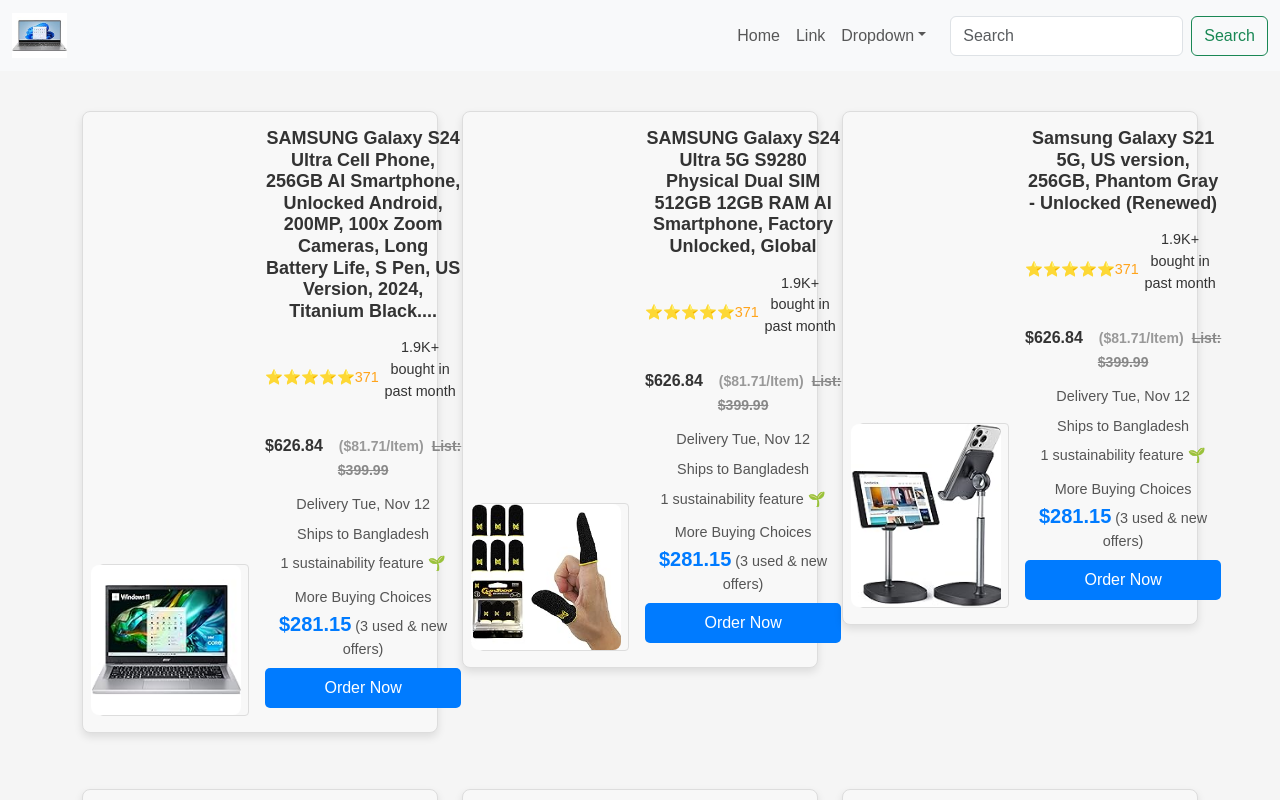
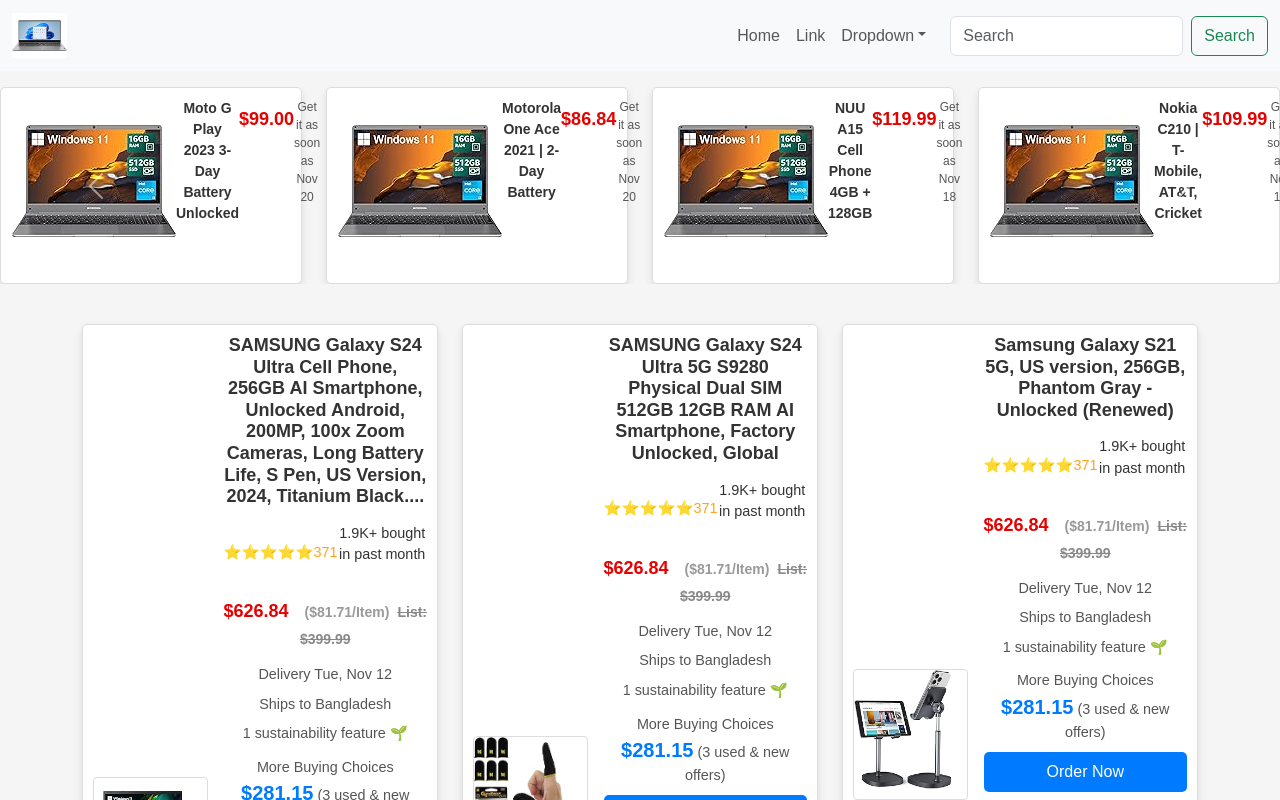
Before and after one commit to Nazmol3215/NewBagT, a React (Create React App) app: page /MobaileDetails in a window 1280 px wide. Shown: the top 800 px of the page. Built offline with nearby package versions, Linux system fonts and the light colour scheme.

Commit message:
Five commit

```diff
--- a/src/App.css
+++ b/src/App.css
@@ -649,3 +649,35 @@
     width: 177px;
     height: 90px;
   }
+
+
+
+  .product-card {
+    border: 1px solid #ddd;
+    border-radius: 5px;
+    padding: 10px;
+    text-align: center;
+    background-color: white;
+  }
+
+  .product-card img {
+    max-width: 100%;
+    height: auto;
+    margin-bottom: 10px;
+  }
+
+  .product-title {
+    font-size: 14px;
+    font-weight: bold;
+    color: #333;
+  }
+
+  .product-price {
+    color: #e60000;
+    font-size: 18px;
+  }
+
+  .product-shipping {
+    color: #555;
+    font-size: 12px;
+  }
--- a/src/App.js
+++ b/src/App.js
@@ -3,13 +3,15 @@
 import OffcanvasExample from '../src/HeadDatails/NavBar';
 import All from './AllMain/All';
 import ScrollToTopButton from './ScrollToTop';
+import ProductSlider from './ChatGPTtest/ProductSlide';
+
 
 function App() {
   return (
     <div className="App">
      <ScrollToTopButton/>
       <OffcanvasExample/>
-
+<ProductSlider/>
 
 <All/>
 
--- /dev/null
+++ b/src/ChatGPTtest/ProductSlide.jsx
@@ -0,0 +1,89 @@
+import React from 'react';
+import srhgb from '../imagesAll/lop5.jpg';
+
+const ProductSlider = () => {
+  const products = [
+    {
+      id: 1,
+      imgSrc: srhgb, // Replace with your image path
+      title: 'Moto G Play 2023 3-Day Battery Unlocked',
+      price: '$99.00',
+      shipping: 'Get it as soon as Nov 20',
+    },
+    {
+      id: 2,
+      imgSrc: srhgb,
+      title: 'Motorola One Ace 2021 | 2-Day Battery',
+      price: '$86.84',
+      shipping: 'Get it as soon as Nov 20',
+    },
+    {
+      id: 3,
+      imgSrc: srhgb,
+      title: 'NUU A15 Cell Phone 4GB + 128GB',
+      price: '$119.99',
+      shipping: 'Get it as soon as Nov 18',
+    },
+    {
+      id: 4,
+      imgSrc: srhgb,
+      title: 'Nokia C210 | T-Mobile, AT&T, Cricket',
+      price: '$109.99',
+      shipping: 'Get it as soon as Nov 18',
+    },
+    {
+      id: 5,
+      imgSrc: srhgb,
+      title: 'Samsung Galaxy Note 10+',
+      price: '$399.00',
+      shipping: 'Get it as soon as Nov 19',
+    },
+    {
+      id: 6,
+      imgSrc: srhgb,
+      title: 'NUU B10 4G LTE 64GB/4GB',
+      price: '$99.99',
+      shipping: 'Get it as soon as Nov 18',
+    },
+    {
+      id: 7,
+      imgSrc: srhgb,
+      title: 'HP 17 Laptop, 17.3" HD+ Display',
+      price: '$474.97',
+      shipping: 'Get it as soon as Nov 18',
+    },
+  ];
+
+  return (
+    <div id="productCarousel" className="carousel slide" data-bs-ride="carousel">
+      <div className="carousel-inner">
+        {products.map((product, index) => (
+          <div key={product.id} className={`carousel-item ${index === 0 ? 'active' : ''}`}>
+            <div className="row">
+              {products.slice(index * 4, index * 4 + 4).map((item) => (
+                <div key={item.id} className="col-md-3 col-sm-6">
+                  <div className="product-card">
+                    <img src={item.imgSrc} alt={item.title} className="img-fluid" />
+                    <p className="product-title">{item.title}</p>
+                    <p className="product-price">{item.price}</p>
+                    <p className="product-shipping">{item.shipping}</p>
+                  </div>
+                </div>
+              ))}
+            </div>
+          </div>
+        ))}
+      </div>
+      <button className="carousel-control-prev" type="button" data-bs-target="#productCarousel" data-bs-slide="prev">
+        <span className="carousel-control-prev-icon" aria-hidden="true"></span>
+        <span className="visually-hidden">Previous</span>
+      </button>
+      <button className="carousel-control-next" type="button" data-bs-target="#productCarousel" data-bs-slide="next">
+        <span className="carousel-control-next-icon" aria-hidden="true"></span>
+        <span className="visually-hidden">Next</span>
+      </button>
+    </div>
+  );
+};
+
+export default ProductSlider;
--- a/src/index.js
+++ b/src/index.js
@@ -1,4 +1,5 @@
 import 'bootstrap/dist/css/bootstrap.min.css';
+import 'bootstrap/dist/js/bootstrap.bundle.min';
 import React from 'react';
 import ReactDOM from 'react-dom/client';
 import './index.css';
```
